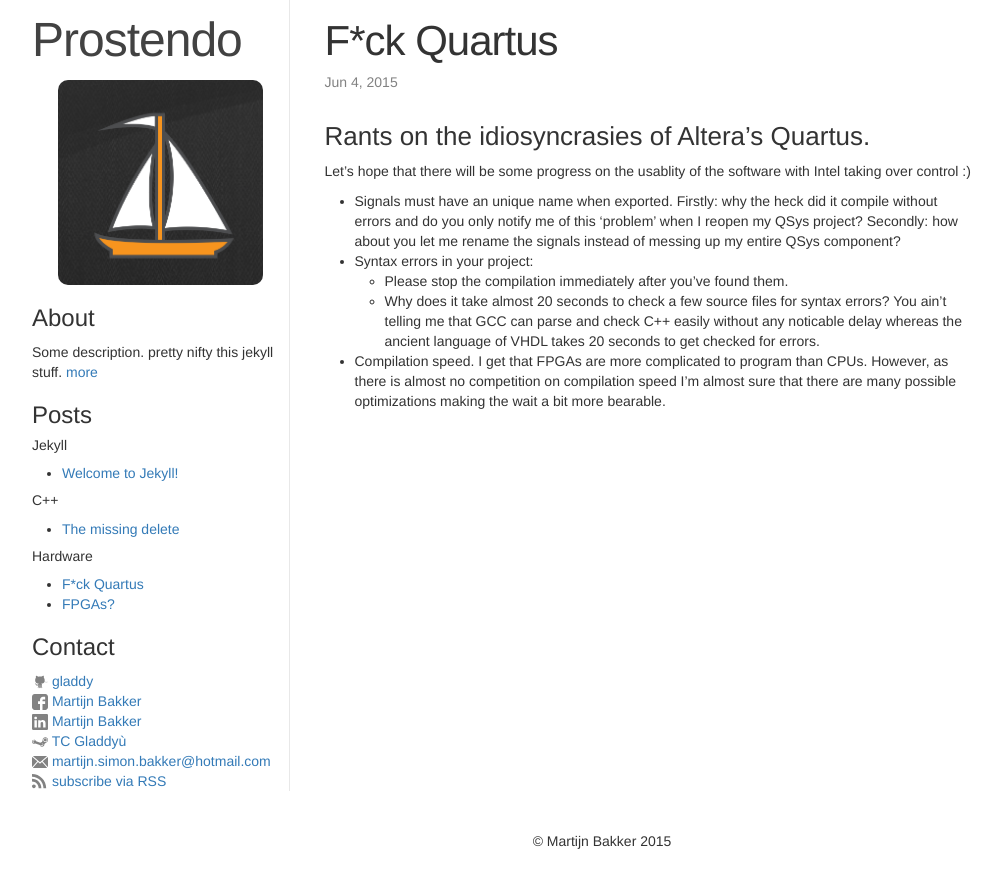
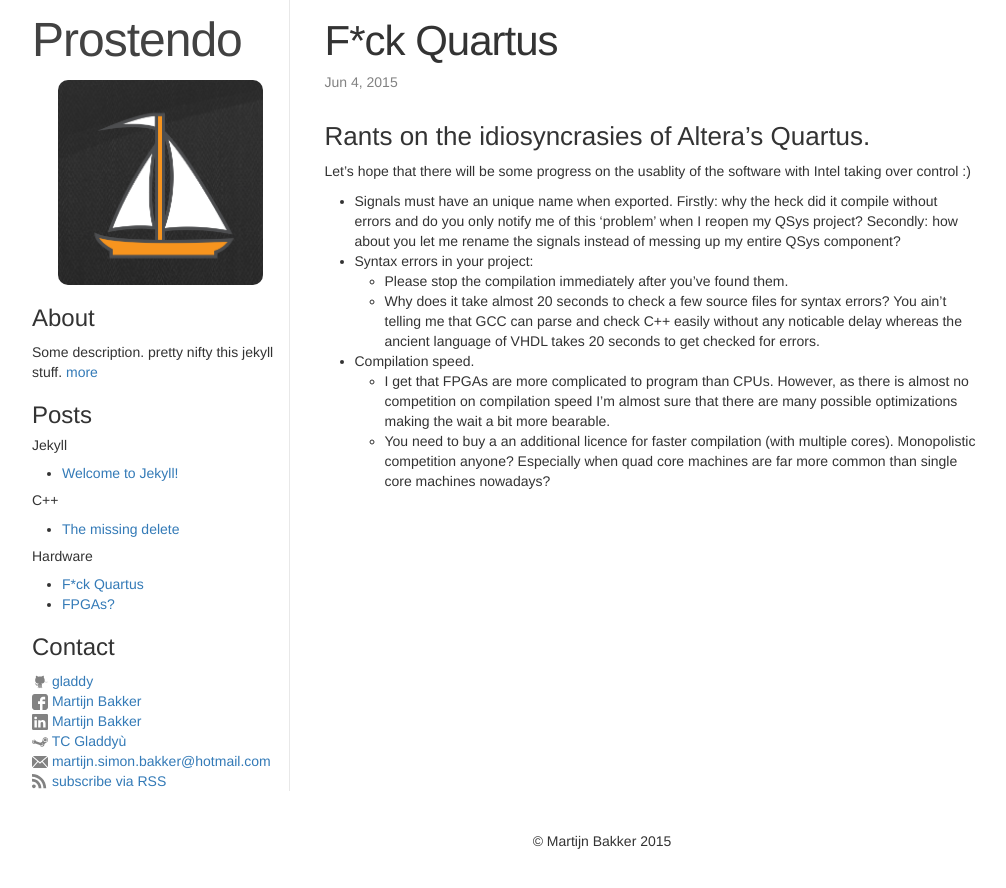
Before and after one commit to Gladdy/gladdy.github.io, a Jekyll site: the page built from _posts/2015-06-04-Quartus.md, in a window 1280 px wide. Shown: the top 888 px of the page, without its empty margins (38-1044 px from the left). Built offline with Jekyll 4.4.1, drawn with Linux system fonts in a browser that asks for light colours; comment, search, counter and statistics services are not loaded.

Commit message:
Update 2015-06-04-Quartus.md

```diff
--- a/_posts/2015-06-04-Quartus.md
+++ b/_posts/2015-06-04-Quartus.md
@@ -12,4 +12,6 @@ Let's hope that there will be some progress on the usablity of the software with
 * Syntax errors in your project:
   * Please stop the compilation immediately after you've found them.
   * Why does it take almost 20 seconds to check a few source files for syntax errors? You ain't telling me that GCC can parse and check C++ easily without any noticable delay whereas the ancient language of VHDL takes 20 seconds to get checked for errors.
-* Compilation speed. I get that FPGAs are more complicated to program than CPUs. However, as there is almost no competition on compilation speed I'm almost sure that there are many possible optimizations making the wait a bit more bearable.
+* Compilation speed.
+  * I get that FPGAs are more complicated to program than CPUs. However, as there is almost no competition on compilation speed I'm almost sure that there are many possible optimizations making the wait a bit more bearable.
+  * You need to buy a an additional licence for faster compilation (with multiple cores). Monopolistic competition anyone? Especially when quad core machines are far more common than single core machines nowadays?
```
